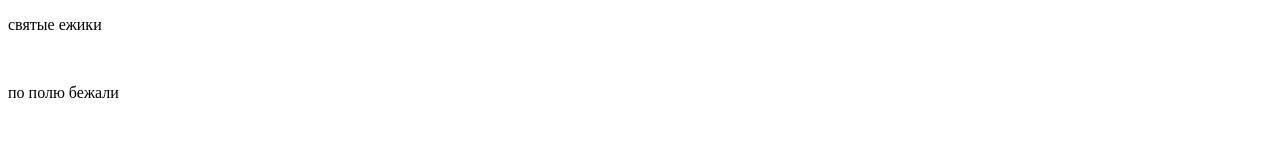
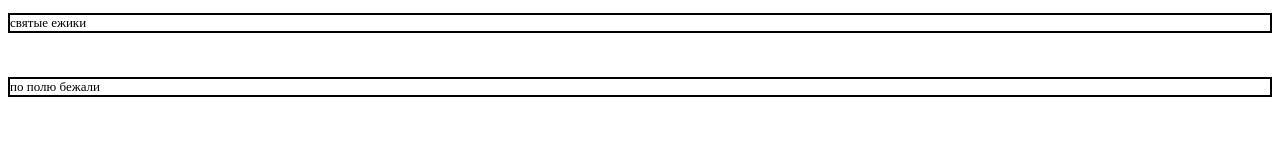
Before and after one commit to Fafxord/first-lesson, a plain HTML site: page index.html in a window 1280 px wide. Drawn offline with Linux system fonts and the light colour scheme.

Commit message:
second commit

```diff
--- a/index.html
+++ b/index.html
@@ -1,7 +1,7 @@
 <!DOCTYPE html>
-
 <head>
 <title> 1 lessons</title>
+<link rel="stylesheet" href="style.css">
 </head>
 <body>
     <p>святые ежики</p>
--- /dev/null
+++ b/style.css
@@ -0,0 +1,4 @@
+p {
+    font-size: 13px;
+    border: 2px solid black;
+}
```
